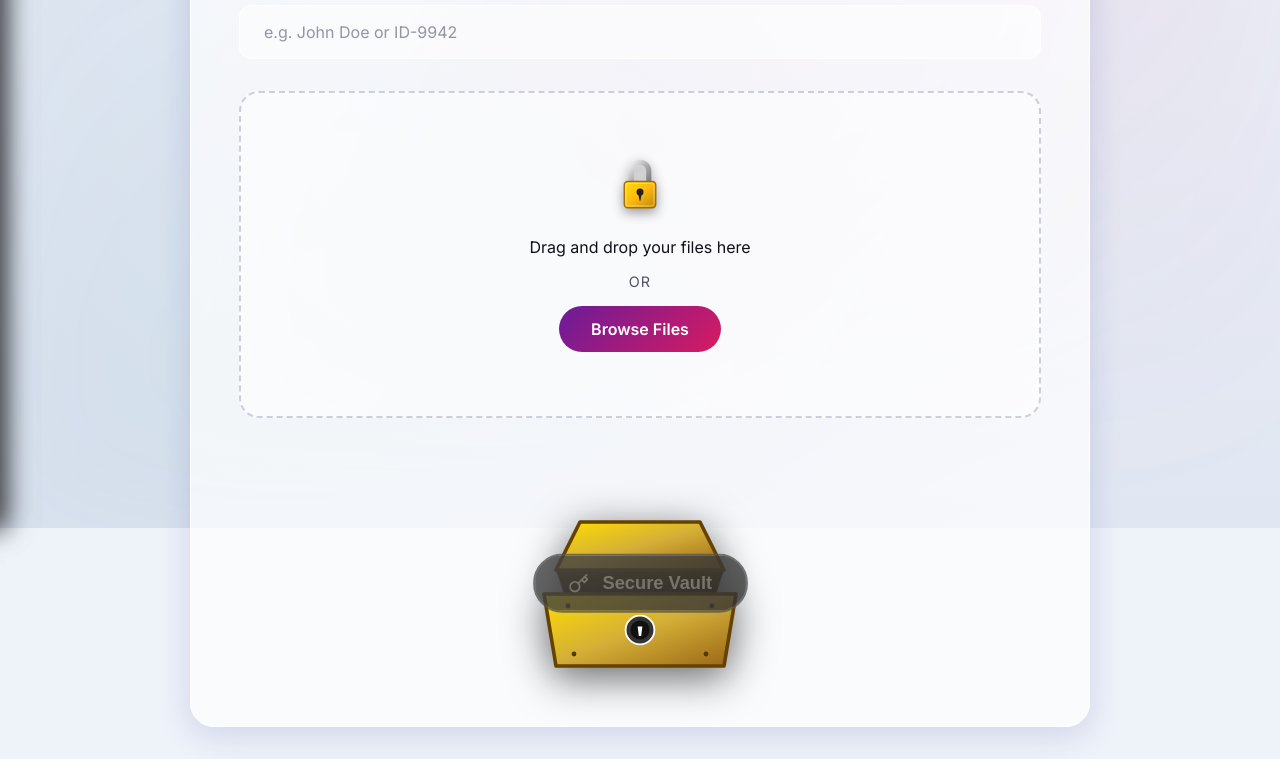
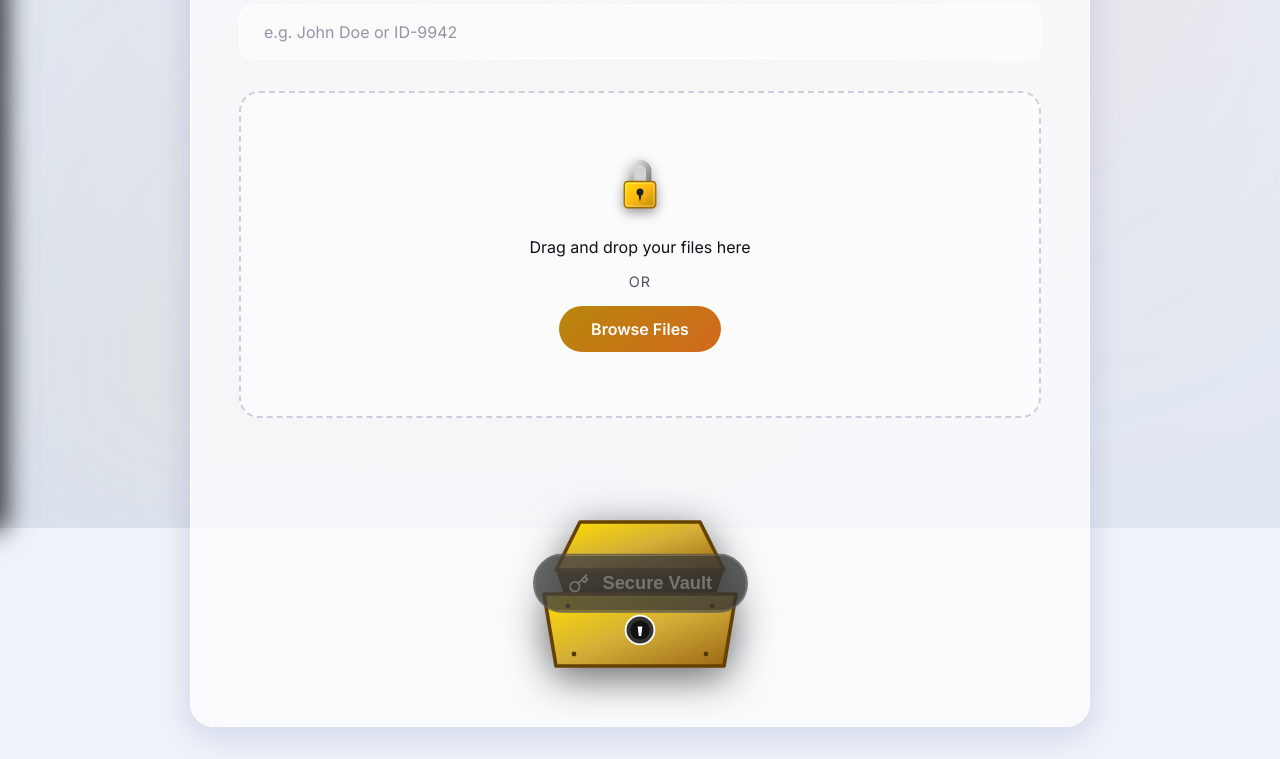
Before and after one commit to DebrajKhan/GDG_HACKATHON, a plain HTML site: page index.html in a window 1280 px wide. Shown: the part 272-1031 px from the top of the page. Drawn offline with Linux system fonts and the light colour scheme.

Commit message:
Update color variables and gradients in style.css

```diff
--- a/style.css
+++ b/style.css
@@ -1,18 +1,18 @@
 /* Reset and Base Variables */
 :root {
-    --bg-base: #05040a;
+    --bg-base: #0a0a0a;
     --text-primary: #f0f0f5;
     --text-secondary: #a0a0ba;
 
-    /* Galaxy Accents */
-    --accent-primary: #8a2be2;
-    --accent-secondary: #ff00ff;
-    --accent-tertiary: #00ffff;
+    /* Yellow and Black Accents */
+    --accent-primary: #FFD700;
+    --accent-secondary: #FFA500;
+    --accent-tertiary: #FFC300;
 
     /* Glassmorphism */
-    --glass-bg: rgba(20, 15, 35, 0.5);
-    --glass-border: rgba(255, 255, 255, 0.1);
-    --glass-shadow: 0 8px 32px 0 rgba(0, 0, 0, 0.37);
+    --glass-bg: rgba(15, 15, 10, 0.7);
+    --glass-border: rgba(255, 215, 0, 0.15);
+    --glass-shadow: 0 8px 32px 0 rgba(0, 0, 0, 0.6);
 
     /* Drop Zone */
     --drop-bg: rgba(255, 255, 255, 0.02);
@@ -25,10 +25,10 @@
     --text-primary: #12101a;
     --text-secondary: #50506a;
 
-    /* Cosmic Day Accents */
-    --accent-primary: #6a1b9a;
-    --accent-secondary: #d81b60;
-    --accent-tertiary: #00838f;
+    /* Light Yellow Accents */
+    --accent-primary: #B8860B;
+    --accent-secondary: #D2691E;
+    --accent-tertiary: #DAA520;
 
     /* Glassmorphism */
     --glass-bg: rgba(255, 255, 255, 0.7);
@@ -79,17 +79,17 @@ body {
     position: absolute;
     width: 100vw;
     height: 100vh;
-    background: radial-gradient(circle at 50% 50%, rgba(138, 43, 226, 0.15), transparent 60%),
-                radial-gradient(circle at 80% 20%, rgba(255, 0, 255, 0.1), transparent 50%),
-                radial-gradient(circle at 20% 80%, rgba(0, 255, 255, 0.1), transparent 50%);
+    background: radial-gradient(circle at 50% 50%, rgba(255, 215, 0, 0.15), transparent 60%),
+                radial-gradient(circle at 80% 20%, rgba(255, 165, 0, 0.1), transparent 50%),
+                radial-gradient(circle at 20% 80%, rgba(255, 195, 0, 0.1), transparent 50%);
     filter: blur(60px);
     animation: drift 30s ease-in-out infinite alternate;
 }
 
 [data-theme="light"] .nebula {
-    background: radial-gradient(circle at 50% 50%, rgba(106, 27, 154, 0.08), transparent 60%),
-                radial-gradient(circle at 80% 20%, rgba(216, 27, 96, 0.05), transparent 50%),
-                radial-gradient(circle at 20% 80%, rgba(0, 131, 143, 0.05), transparent 50%);
+    background: radial-gradient(circle at 50% 50%, rgba(184, 134, 11, 0.08), transparent 60%),
+                radial-gradient(circle at 80% 20%, rgba(210, 105, 30, 0.05), transparent 50%),
+                radial-gradient(circle at 20% 80%, rgba(218, 165, 32, 0.05), transparent 50%);
 }
 
 @keyframes drift {
```
